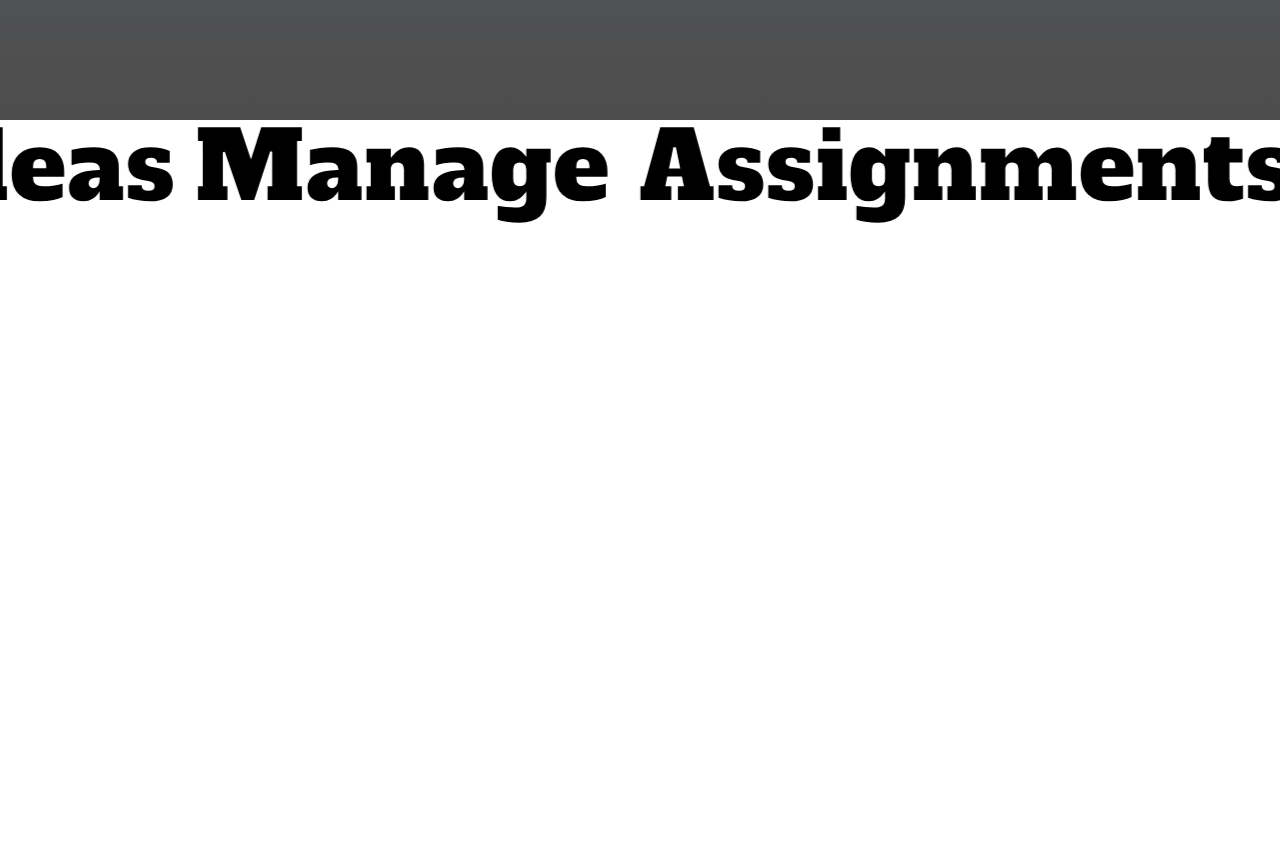
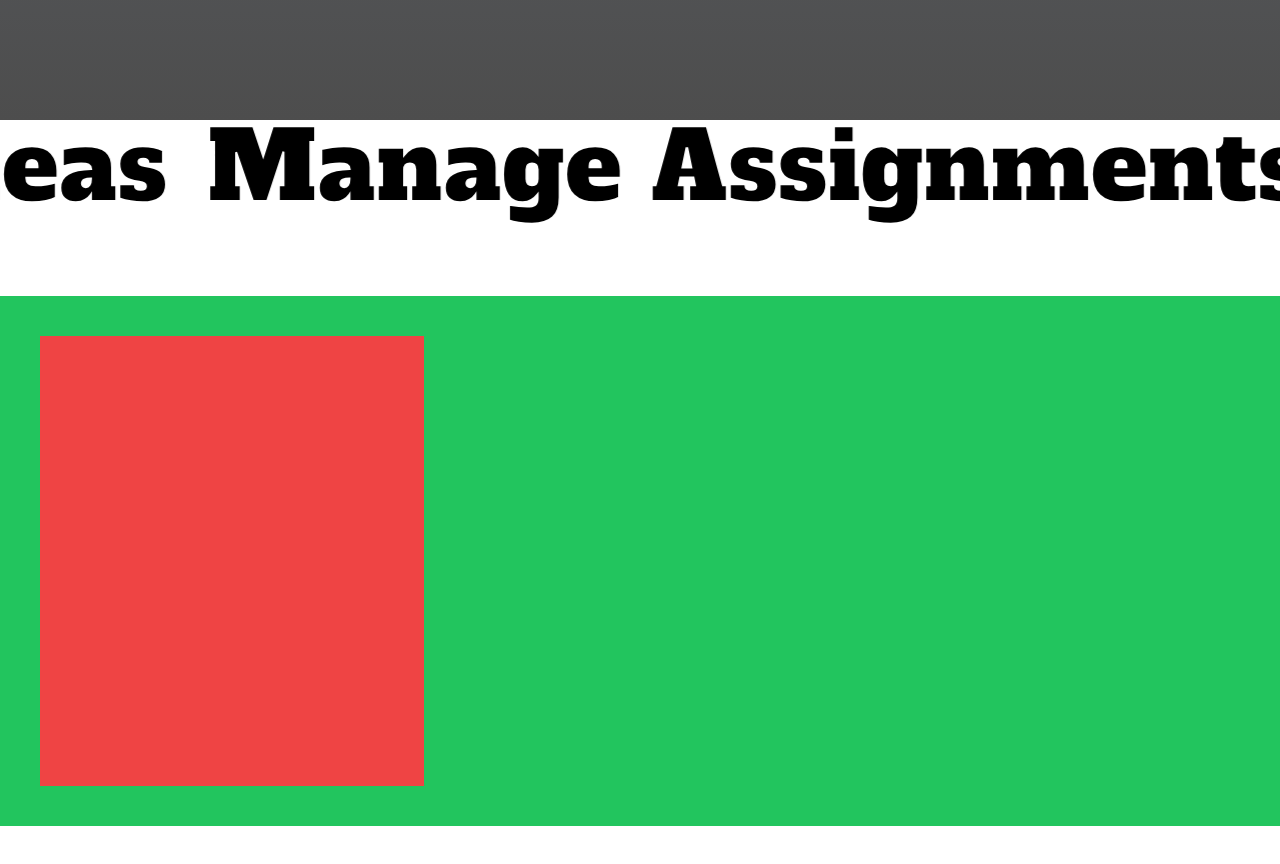
Before and after one commit to Mohit-Davar/Togetherly, a React (Vite) app in the folder Project/: page / in a window 1280 px wide. Shown: the part 680-1544 px from the top of the page. Built offline with nearby package versions, Linux system fonts and the light colour scheme.

Commit message:
Tilt Cards

```diff
--- a/Project/src/components/Home/Home.tsx
+++ b/Project/src/components/Home/Home.tsx
@@ -1,9 +1,10 @@
-import Navbar from "../Includes/Navbar";
-import HeroSection from "./HeroSection/HeroSection";
 import { useLayoutEffect, useRef } from "react";
 import gsap from "gsap";
 import { ScrollTrigger } from "gsap/ScrollTrigger";
+import Navbar from "../Includes/Navbar";
+import HeroSection from "./HeroSection/HeroSection";
 import MarqueeText from "./Marquee/MarqueeText";
+import TiltCards from "./TiltCards/TiltCards";
 
 function Home() {
     const cursor = useRef<HTMLDivElement>(null);
@@ -69,11 +70,13 @@ function Home() {
             ScrollTrigger.getAll().forEach((trigger) => trigger.kill());
         };
     }, []);
+
     return (
         <div
             className="mainContainer relative overflow-x-hidden selection:bg-white selection:text-themeTwo"
             onMouseMove={handleCursor}
         >
+            <aside className="cursor-backgrounds">
                 <div
                     className="cursor size-3 rounded-full absolute bg-themeOne z-50 pointer-events-none border-themeOne border-2 transition-colors duration-500"
                     ref={cursor}
@@ -83,11 +86,13 @@ function Home() {
                     className="cursor size-52 rounded-full absolute bg-themeOne z-50 pointer-events-none blur-[100px] opacity-90"
                     ref={blur}
                 ></div>
+            </aside>
 
             <Navbar />
             <main className="overflow-hidden min-h-[600vh]">
                 <HeroSection />
                 <MarqueeText />
+                <TiltCards />
             </main>
         </div>
     );
--- a/Project/src/components/Home/Marquee/MarqueeBlock.tsx
+++ b/Project/src/components/Home/Marquee/MarqueeBlock.tsx
@@ -1,6 +1,7 @@
 import MarqueeSpan from "./MarqueeSpan";
 import React, { useEffect, useRef } from "react";
 import gsap from "gsap";
+// import "./marquee.css"
 interface MarqueeCopyProps {
     array: Array<string>;
 }
@@ -28,7 +29,7 @@ const MarqueeBlock: React.FC<MarqueeCopyProps> = ({ array }) => {
     }, []);
     return (
         <div className="marquee inline-block" ref={marqueeRef}>
-            <div className="flex justify-center gap-5">
+            <div className="flex justify-center gap-10">
                 {array.map((span, index) => (
                     <MarqueeSpan key={index} text={span} />
                 ))}
--- a/Project/src/components/Home/Marquee/MarqueeText.tsx
+++ b/Project/src/components/Home/Marquee/MarqueeText.tsx
@@ -10,7 +10,7 @@ export default function MarqueeText(): JSX.Element {
 
     return (
         <section
-            className="marqueeSection w-full h-auto whitespace-nowrap text-8xl font-alfaSlabOne text-black cursor-default gap-5 flex"
+            className="marqueeSection w-full whitespace-nowrap text-8xl font-alfaSlabOne text-black cursor-default gap-10 flex mb-20"
             style={{ WebkitTextStroke: "2px white" }}
         >
             <MarqueeCopy array={copy} />
--- /dev/null
+++ b/Project/src/components/Home/Marquee/marquee.css
@@ -0,0 +1,18 @@
+.marquee {
+    animation-name: scroll;
+    white-space: nowrap;
+    animation-name: scroll;
+    animation-duration: 10;
+    animation-timing-function: linear;
+    animation-iteration-count: infinite;
+}
+
+@keyframes scroll {
+    from {
+        transform: translateX(0);
+    }
+
+    to {
+        transform: translate(-100%);
+    }
+}
--- /dev/null
+++ b/Project/src/components/Home/TiltCards/TiltCards.tsx
@@ -0,0 +1,28 @@
+import React from "react";
+import gsap from "gsap";
+
+function TiltCards() {
+    return (
+        <section className="bg-green-500 flex p-10">
+            <article
+                className="bg-red-500 w-96 h-[450px] origin-center"
+                style={{ perspective: "100px", backfaceVisibility: "hidden" }}
+                onMouseMove={(e: React.MouseEvent<HTMLDivElement>) => {
+                    const element = e.target as HTMLDivElement;
+                    const rect = element.getBoundingClientRect();
+                    gsap.to(element, {
+                        rotateY:
+                            -(e.clientX - (rect.left + rect.width / 2)) * 0.2,
+                        rotateX:
+                            -(e.clientY - (rect.top + rect.height / 2)) * 0.2,
+
+                        duration: 0.5,
+                        ease: "elastic",
+                    });
+                }}
+            ></article>
+        </section>
+    );
+}
+
+export default TiltCards;
```
Lines whose indentation alone changed are shown as unchanged.
